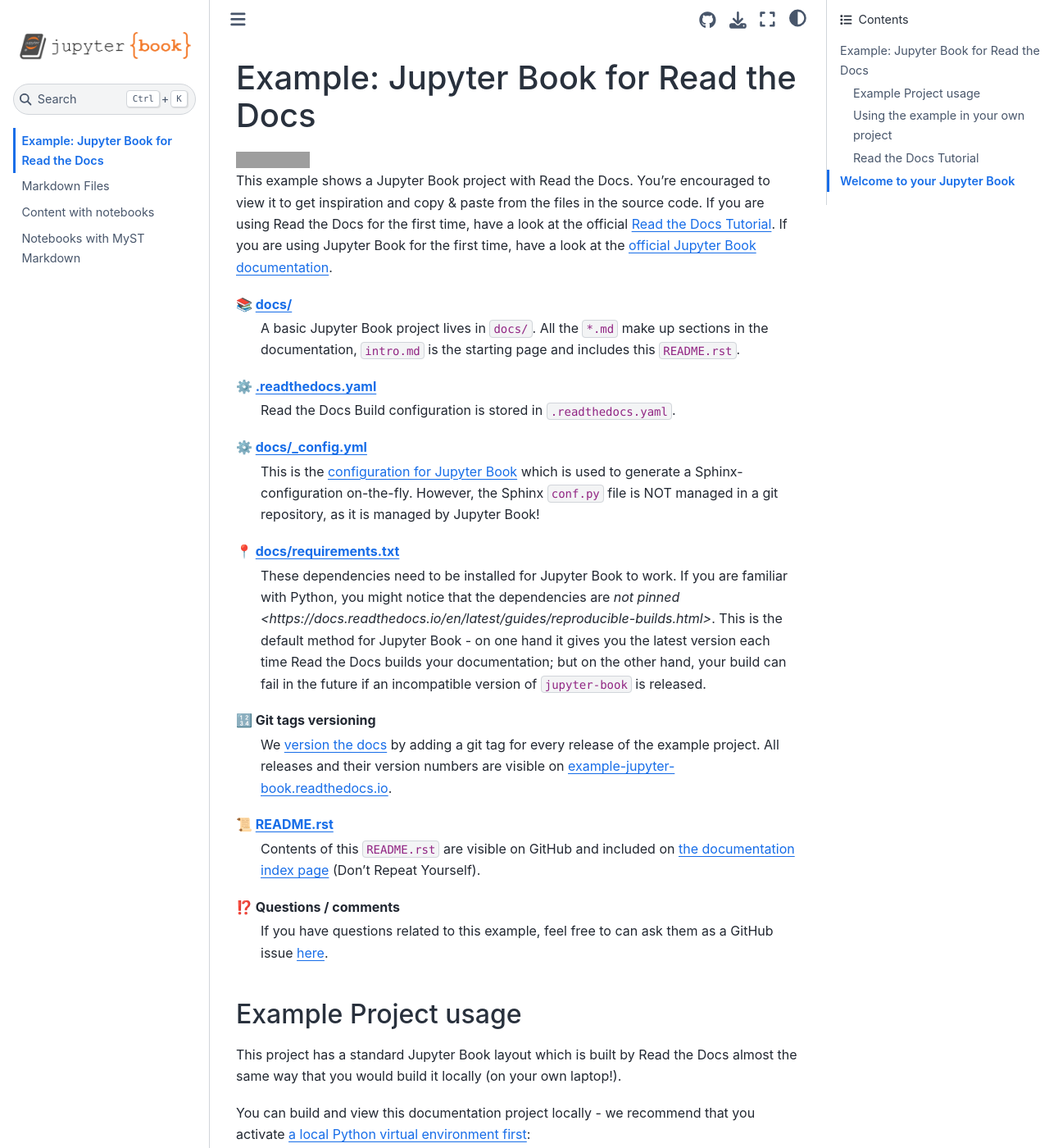
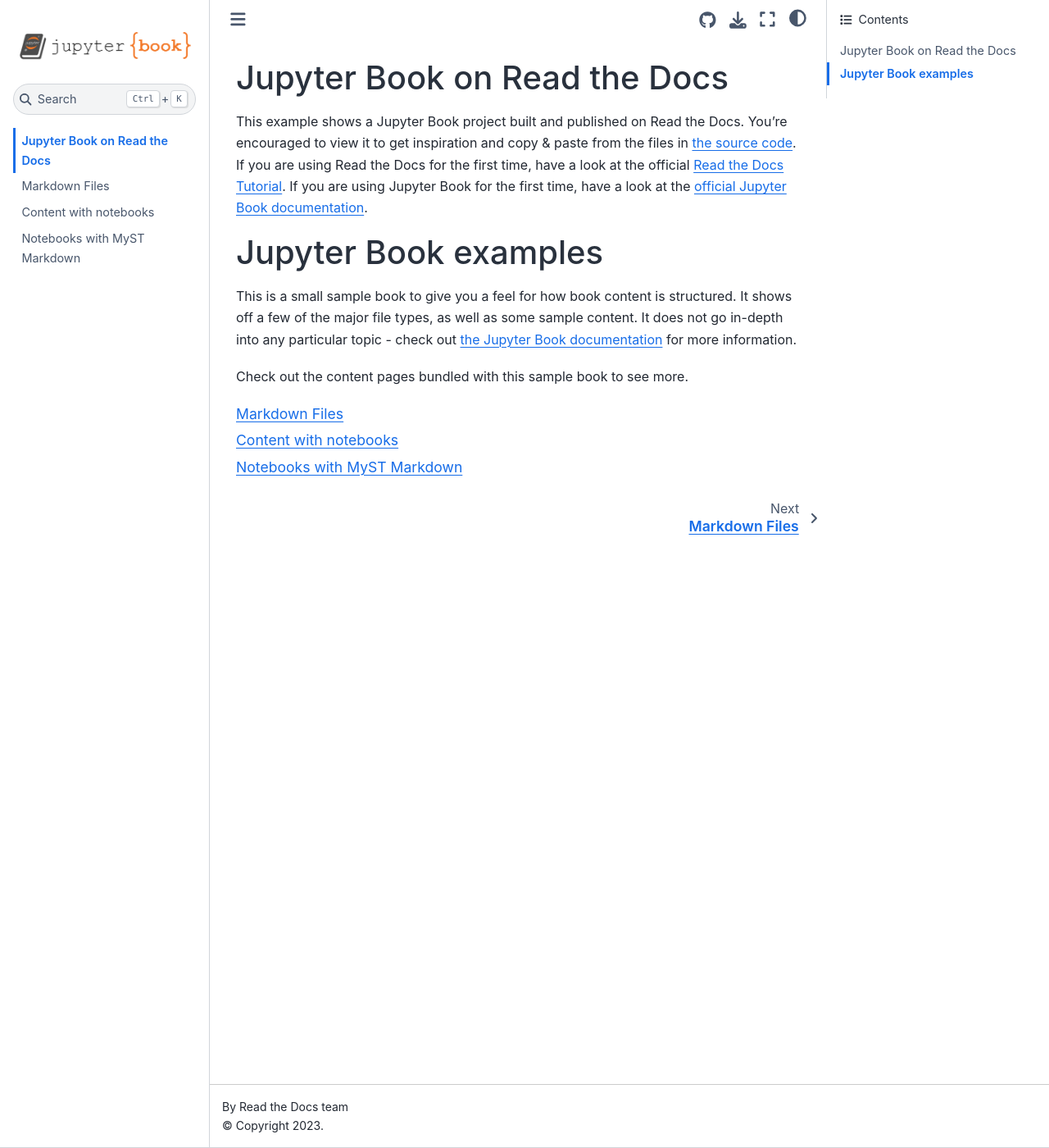
Before and after one commit to readthedocs-examples/example-jupyter-book, a Jupyter Book: the page built from docs/intro.md, in a window 1280 px wide and 1400 px high. Shown: the whole window at 82% size. Built offline with Jupyter Book 1.0.4 settings and Sphinx 7.4.7 and the Sphinx Book theme 1.1.4, drawn with Linux system fonts in a browser that asks for light colours; part of the change alters nothing that is shown; some of the changed text lies outside the part shown; grey boxes are pictures that could not be loaded.

Commit message:
Rework the displayed features for README.rst (TODO: add links to conf.py lines) + create intro.md with independent contents

````diff
--- a/README.rst
+++ b/README.rst
@@ -17,10 +17,14 @@ This example shows a Jupyter Book project with Read the Docs. You're encouraged
     This is the `configuration for Jupyter Book <https://jupyterbook.org/en/stable/customize/config.html>`_ which is used to generate a Sphinx-configuration on-the-fly. However, the Sphinx ``conf.py`` file is NOT managed in a git repository, as it is managed by Jupyter Book!
 📍 `docs/requirements.txt <https://github.com/readthedocs-examples/example-jupyter-book/blob/main/docs/requirements.txt>`_
     These dependencies need to be installed for Jupyter Book to work. If you are familiar with Python, you might notice that the dependencies are *not* `pinned <https://docs.readthedocs.io/en/latest/guides/reproducible-builds.html>`. This is the default method for Jupyter Book - on one hand it gives you the latest version each time Read the Docs builds your documentation; but on the other hand, your build can fail in the future if an incompatible version of ``jupyter-book`` is released.
-🔢 Git tags versioning
-    We `version the docs <https://docs.readthedocs.io/en/stable/versions.html>`_ by adding a git tag for every release of the example project. All releases and their version numbers are visible on `example-jupyter-book.readthedocs.io <https://example-jupyter-book.readthedocs.io/en/latest/>`__.
-📜 `README.rst <https://github.com/readthedocs-examples/example-jupyter-book/blob/main/README.rst>`_
-    Contents of this ``README.rst`` are visible on GitHub and included on `the documentation index page <https://example-jupyter-book.readthedocs.io/en/latest/>`_ (Don't Repeat Yourself).
+💡 Extension: `Intersphinx <https://docs.readthedocs.io/en/stable/guides/intersphinx.html>`_
+    Using this extension, we refer directly to sections in other projects that use Sphinx.
+💡 Extension: `sphinx-hoverxref <https://sphinx-hoverxref.readthedocs.io/>`__
+    A floating window (also known as a "tooltip" or "modal dialogue") appears when the mouse curser hovers a cross references to another section of the documentation or another documentation project referenced with Intersphinx.
+🔢 Simplified versioning
+    In this example, we maintain a single version of the rendered documentation by automatically building and rendering everything that is added to the ``main`` branch. This is different from many software projects where several `versions of the docs <https://docs.readthedocs.io/en/stable/versions.html>`_ may be published for each new release.
+🔢 Pull Request builds
+    Every time a change in a Pull Request on the GitHub repository happens, users can open `an automatically built Pull Request preview <https://docs.readthedocs.io/en/stable/pull-requests.html>`__.
 ⁉️ Questions / comments
     If you have questions related to this example, feel free to can ask them as a GitHub issue `here <https://github.com/readthedocs-examples/example-jupyter-book/issues>`_.
 
--- a/docs/intro.md
+++ b/docs/intro.md
@@ -1,15 +1,19 @@
-```{eval-rst}
-.. include:: ../README.rst
-```
+# Jupyter Book on Read the Docs
 
-# Welcome to your Jupyter Book
+This example shows a Jupyter Book project built and published on Read the Docs. You're encouraged to view it to get inspiration and copy & paste from the files in [the source code][github]. If you are using Read the Docs for the first time, have a look at the official [Read the Docs Tutorial][tutorial]. If you are using Jupyter Book for the first time, have a look at the [official Jupyter Book documentation][jb-docs].
+
+# Jupyter Book examples
 
 This is a small sample book to give you a feel for how book content is
 structured.
 It shows off a few of the major file types, as well as some sample content.
-It does not go in-depth into any particular topic - check out [the Jupyter Book documentation](https://jupyterbook.org) for more information.
+It does not go in-depth into any particular topic - check out [the Jupyter Book documentation][jb-docs] for more information.
 
 Check out the content pages bundled with this sample book to see more.
 
 ```{tableofcontents}
 ```
+
+[github]: https://github.com/readthedocs-examples/example-jupyter-book/ "GitHub source code repository for the example project"
+[tutorial]: https://docs.readthedocs.io/en/stable/tutorial/index.html "Official Read the Docs Tutorial"
+[jb-docs]: https://jupyterbook.org/en/stable/ "Official Jupyter Book documentation"
````
